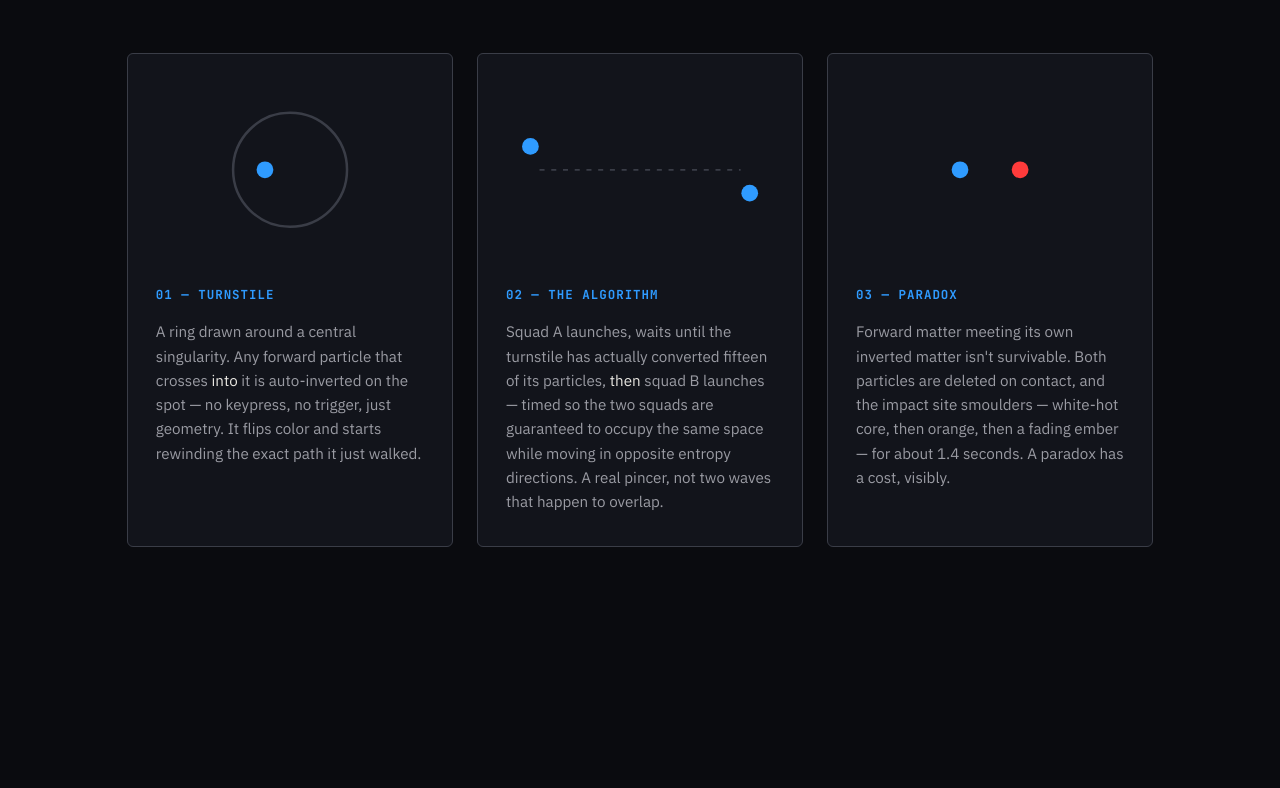
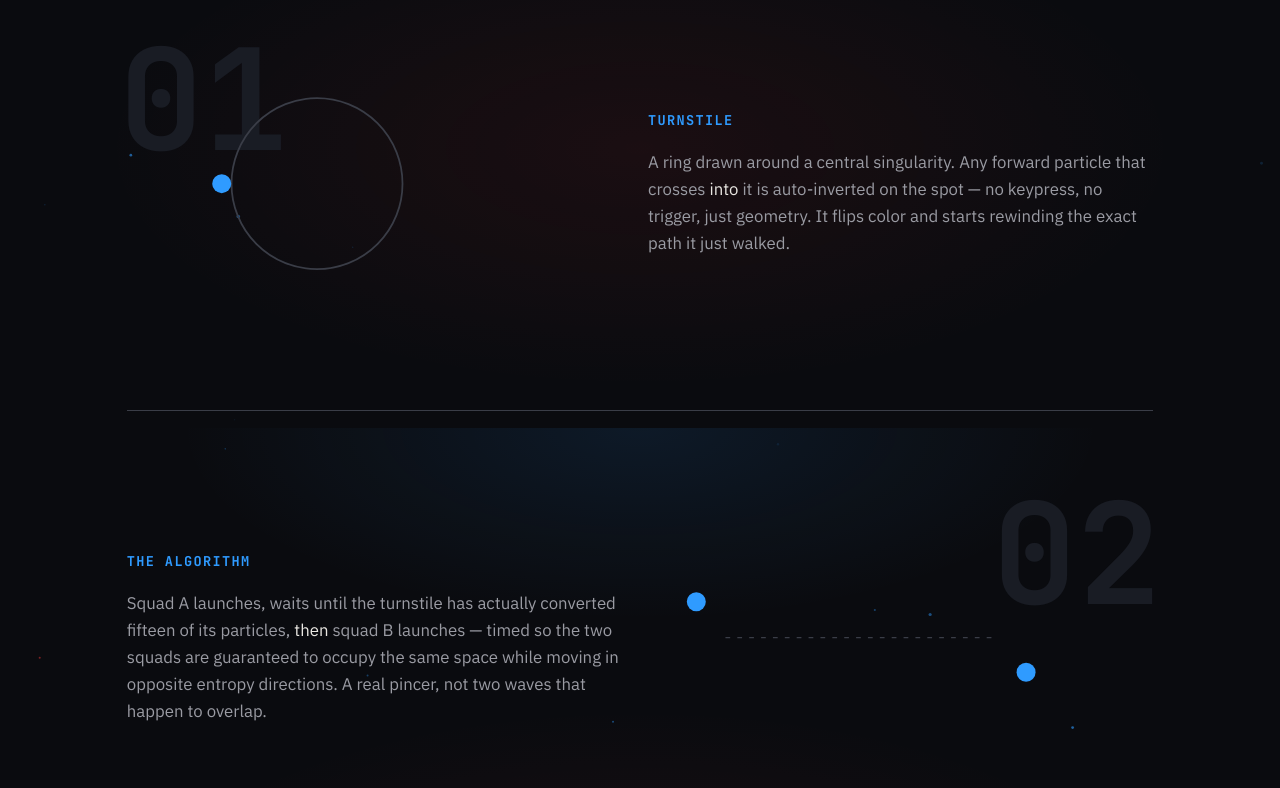
Before and after one commit to uhzoo4/TenAscll, a website built with Vite: page tenascii-site/index.html in a window 1280 px wide. Shown: the part 1172-1960 px from the top of the page. Built offline with nearby package versions, Linux system fonts and the light colour scheme.

Commit message:
Enhance tenascii-site hero section, ambient particle field, concept diagrams, and styles

```diff
--- a/tenascii-site/index.html
+++ b/tenascii-site/index.html
@@ -16,9 +16,13 @@
 
 <body>
 
+  <!-- ambient particle field, persists behind the whole page -->
+  <canvas id="particle-field" aria-hidden="true"></canvas>
+
   <!-- ============================== HERO ============================== -->
   <section class="hero" id="hero">
     <div class="hero-bg-grid" aria-hidden="true"></div>
+    <div class="hero-glow" aria-hidden="true"></div>
 
     <div class="hero-topbar">
       <span class="dot dot-forward"></span>
@@ -30,6 +34,7 @@
     <div class="hero-main">
       <div class="hero-text">
         <h1 class="hero-title" id="hero-title">TENET</h1>
+        <span class="hero-rule" aria-hidden="true"></span>
         <p class="hero-tag">
           Crossing the ring doesn't reverse the animation. It reverses the
           <em>particle</em> — it starts replaying its own recorded past,
@@ -43,12 +48,15 @@
 
       <div class="hero-ring-wrap">
         <svg class="hero-ring" viewBox="0 0 400 400" aria-hidden="true">
-          <!-- invisible reference path the dot travels along -->
+          <!-- invisible reference paths the two particles travel along --
+               squad A (forward, left origin) crosses in; squad B
+               (already-inverted, right origin) is retracing outward, so
+               the hero previews the turnstile AND the pincer at once -->
           <path id="motion-track" d="M 40 200 C 40 80, 360 80, 360 200" fill="none" opacity="0" />
-          <!-- the turnstile ring itself, drawn on load -->
+          <path id="motion-track-b" d="M 360 220 C 360 320, 40 320, 40 220" fill="none" opacity="0" />
           <circle id="turnstile-ring" cx="200" cy="200" r="120" fill="none" stroke="var(--grid)" stroke-width="1.5" />
-          <!-- the traveling particle -->
           <circle id="hero-dot" cx="40" cy="200" r="7" fill="var(--forward)" />
+          <circle id="hero-dot-b" cx="360" cy="220" r="7" fill="var(--inverted)" />
         </svg>
         <div class="hero-ring-caption mono">TURNSTILE_R = 34.0</div>
       </div>
@@ -71,29 +79,34 @@
       </p>
     </div>
 
-    <div class="concept-grid">
+    <div class="concept-rows">
 
-      <article class="concept-card" data-reveal>
-        <svg class="concept-diagram" viewBox="0 0 160 100" aria-hidden="true">
-          <circle cx="80" cy="50" r="34" fill="none" stroke="var(--grid)" stroke-width="1.5" />
-          <circle class="cd-dot cd-turnstile-dot" cx="10" cy="50" r="5" fill="var(--forward)" />
+      <article class="concept-row" data-reveal>
+        <span class="concept-ghost-num mono" aria-hidden="true">01</span>
+        <svg class="concept-diagram" viewBox="0 0 320 220" aria-hidden="true">
+          <circle cx="160" cy="110" r="72" fill="none" stroke="var(--grid)" stroke-width="1.5" />
+          <circle class="cd-dot cd-turnstile-dot" cx="24" cy="110" r="8" fill="var(--forward)" />
         </svg>
-        <h3 class="mono">01 — TURNSTILE</h3>
+        <div class="concept-copy">
+          <h3 class="mono">TURNSTILE</h3>
           <p>
             A ring drawn around a central singularity. Any forward particle
             that crosses <em>into</em> it is auto-inverted on the spot — no
             keypress, no trigger, just geometry. It flips color and starts
             rewinding the exact path it just walked.
           </p>
+        </div>
       </article>
 
-      <article class="concept-card" data-reveal>
-        <svg class="concept-diagram" viewBox="0 0 160 100" aria-hidden="true">
-          <circle class="cd-dot cd-pincer-a" cx="10" cy="35" r="5" fill="var(--forward)" />
-          <circle class="cd-dot cd-pincer-b" cx="150" cy="65" r="5" fill="var(--forward)" />
-          <line x1="20" y1="50" x2="140" y2="50" stroke="var(--grid)" stroke-width="1" stroke-dasharray="3 4" />
+      <article class="concept-row concept-row-reverse" data-reveal>
+        <span class="concept-ghost-num mono" aria-hidden="true">02</span>
+        <svg class="concept-diagram" viewBox="0 0 320 220" aria-hidden="true">
+          <circle class="cd-dot cd-pincer-a" cx="20" cy="80" r="8" fill="var(--forward)" />
+          <circle class="cd-dot cd-pincer-b" cx="300" cy="140" r="8" fill="var(--forward)" />
+          <line x1="45" y1="110" x2="275" y2="110" stroke="var(--grid)" stroke-width="1" stroke-dasharray="4 6" />
         </svg>
-        <h3 class="mono">02 — THE ALGORITHM</h3>
+        <div class="concept-copy">
+          <h3 class="mono">THE ALGORITHM</h3>
           <p>
             Squad A launches, waits until the turnstile has actually converted
             fifteen of its particles, <em>then</em> squad B launches — timed so
@@ -101,21 +114,25 @@
             moving in opposite entropy directions. A real pincer, not two
             waves that happen to overlap.
           </p>
+        </div>
       </article>
 
-      <article class="concept-card" data-reveal>
-        <svg class="concept-diagram" viewBox="0 0 160 100" aria-hidden="true">
-          <circle class="cd-dot cd-para-a" cx="60" cy="50" r="5" fill="var(--forward)" />
-          <circle class="cd-dot cd-para-b" cx="100" cy="50" r="5" fill="var(--inverted)" />
-          <circle class="cd-burst" cx="80" cy="50" r="2" fill="var(--ember)" opacity="0" />
+      <article class="concept-row" data-reveal>
+        <span class="concept-ghost-num mono" aria-hidden="true">03</span>
+        <svg class="concept-diagram" viewBox="0 0 320 220" aria-hidden="true">
+          <circle class="cd-dot cd-para-a" cx="120" cy="110" r="8" fill="var(--forward)" />
+          <circle class="cd-dot cd-para-b" cx="200" cy="110" r="8" fill="var(--inverted)" />
+          <circle class="cd-burst" cx="160" cy="110" r="3" fill="var(--ember)" opacity="0" />
         </svg>
-        <h3 class="mono">03 — PARADOX</h3>
+        <div class="concept-copy">
+          <h3 class="mono">PARADOX</h3>
           <p>
             Forward matter meeting its own inverted matter isn't survivable.
             Both particles are deleted on contact, and the impact site
             smoulders — white-hot core, then orange, then a fading ember —
             for about 1.4 seconds. A paradox has a cost, visibly.
           </p>
+        </div>
       </article>
 
     </div>
@@ -132,7 +149,9 @@
       </p>
     </div>
 
-    <div class="terminal-window" data-reveal>
+    <div class="terminal-window-wrap" data-reveal>
+      <div class="terminal-glow" aria-hidden="true"></div>
+      <div class="terminal-window">
         <div class="terminal-chrome">
           <span class="chrome-dot chrome-red"></span>
           <span class="chrome-dot chrome-yellow"></span>
@@ -142,6 +161,7 @@
         <div class="terminal-body">
           <img src="/img2art-preview.png"
             alt="A photo converted to braille terminal art with real color, showing a mountain silhouette, a sun, and a gradient sky rendered entirely in dithered braille dots" />
+        </div>
       </div>
     </div>
 
@@ -223,10 +243,7 @@
       <span class="dim">$</span> ./build/tenet
     </div>
     <div class="footer-links">
-      <a href="#" class="footer-repo-link">
-        <github class="com">
-          <unzoo4>/TENASCII
-      </a>
+      <a href="#" class="footer-repo-link">github.com/your-username/TENASCII</a>
       <span class="dim">·</span>
       <span class="dim">built in C11, no dependencies but stb_image</span>
     </div>
--- a/tenascii-site/src/main.js
+++ b/tenascii-site/src/main.js
@@ -15,6 +15,69 @@ const COLOR_FORWARD = '#2f9bff';
 const COLOR_INVERTED = '#ff3b3b';
 
 // ------------------------------------------------------------------
+// Ambient particle field: a persistent field of slow-drifting dots
+// behind the whole page, mostly blue with a minority red, echoing the
+// forward/inverted duality everywhere, not just in the diagrams.
+// Plain canvas + rAF rather than anime.js -- animating ~70 independent
+// elements is exactly the case where a direct canvas loop is the
+// better tool than driving that many DOM nodes through a tween engine.
+// ------------------------------------------------------------------
+function particleField() {
+  const canvas = document.getElementById('particle-field');
+  if (!canvas) return;
+  const ctx = canvas.getContext('2d');
+  let w, h, dpr;
+  let particles = [];
+
+  function resize() {
+    dpr = Math.min(window.devicePixelRatio || 1, 2);
+    w = window.innerWidth;
+    h = document.documentElement.scrollHeight;
+    canvas.width = w * dpr;
+    canvas.height = h * dpr;
+    canvas.style.height = h + 'px';
+    ctx.setTransform(dpr, 0, 0, dpr, 0, 0);
+  }
+
+  function seed() {
+    const count = Math.round((w * h) / 32000);
+    particles = Array.from({ length: Math.min(count, 140) }, () => ({
+      x: Math.random() * w,
+      y: Math.random() * h,
+      r: Math.random() * 1.4 + 0.4,
+      vx: (Math.random() - 0.5) * 0.06,
+      vy: (Math.random() - 0.5) * 0.06,
+      inverted: Math.random() < 0.22,
+      phase: Math.random() * Math.PI * 2,
+    }));
+  }
+
+  resize();
+  seed();
+  window.addEventListener('resize', () => { resize(); seed(); });
+
+  let t = 0;
+  function tick() {
+    t += 0.01;
+    ctx.clearRect(0, 0, w, h);
+    for (const p of particles) {
+      p.x += p.vx; p.y += p.vy;
+      if (p.x < 0) p.x = w; if (p.x > w) p.x = 0;
+      if (p.y < 0) p.y = h; if (p.y > h) p.y = 0;
+      const pulse = 0.35 + 0.25 * Math.sin(t + p.phase);
+      ctx.beginPath();
+      ctx.arc(p.x, p.y, p.r, 0, Math.PI * 2);
+      ctx.fillStyle = p.inverted
+        ? `rgba(255,59,59,${pulse})`
+        : `rgba(47,155,255,${pulse})`;
+      ctx.fill();
+    }
+    requestAnimationFrame(tick);
+  }
+  requestAnimationFrame(tick);
+}
+
+// ------------------------------------------------------------------
 // Hero: title reveal, turnstile ring self-draw, particle crossing +
 // inverting along a motion path. Plays once on load, not looped --
 // this is a one-shot entrance, the ambient loops live further down
@@ -24,7 +87,9 @@ function heroIntro() {
   const split = splitText('#hero-title', { chars: true });
   const ringDrawable = svg.createDrawable('#turnstile-ring');
   const motion = svg.createMotionPath('#motion-track');
+  const motionB = svg.createMotionPath('#motion-track-b');
   const dot = document.getElementById('hero-dot');
+  const dotB = document.getElementById('hero-dot-b');
 
   const legDuration = 1700;
   const forwardLegStart = 650;
@@ -40,11 +105,13 @@ function heroIntro() {
       duration: 700,
       delay: stagger(36),
     }, 0)
-    .add('.hero-tag', { opacity: [0, 1], y: [12, 0], duration: 600 }, 300)
-    .add('.hero-cta', { opacity: [0, 1], y: [12, 0], duration: 600 }, 450)
+    .add('.hero-rule', { width: [0, 120], duration: 700, ease: 'inOutQuad' }, 500)
+    .add('.hero-tag', { opacity: [0, 1], y: [12, 0], duration: 600 }, 350)
+    .add('.hero-cta', { opacity: [0, 1], y: [12, 0], duration: 600 }, 500)
     .add('.hero-ring-caption', { opacity: [0, 1], duration: 600 }, 550)
     .add(ringDrawable, { draw: ['0 0', '0 1'], duration: 1300, ease: 'inOutQuad' }, 250)
     .add(dot, { ...motion, duration: legDuration, ease: 'inOutQuad' }, forwardLegStart)
+    .add(dotB, { ...motionB, duration: legDuration * 0.9, ease: 'inOutQuad' }, forwardLegStart + 220)
     .add(dot, {
       ...motion,
       duration: legDuration,
@@ -129,6 +196,8 @@ function scrollReveals() {
   });
 }
 
+particleField();
+
 document.fonts.ready.then(() => {
   heroIntro();
   conceptDiagrams();
--- a/tenascii-site/src/style.css
+++ b/tenascii-site/src/style.css
@@ -32,11 +32,34 @@ html {
 body {
   margin: 0;
   background: var(--void);
+  background-image:
+    radial-gradient(ellipse 60% 40% at 50% 0%, rgba(47, 155, 255, 0.10), transparent 60%),
+    radial-gradient(ellipse 70% 50% at 50% 65%, rgba(255, 59, 59, 0.07), transparent 60%);
+  background-attachment: fixed;
   color: var(--paper);
   font-family: var(--body);
   font-size: 16px;
   line-height: 1.6;
   -webkit-font-smoothing: antialiased;
+  position: relative;
+}
+
+#particle-field {
+  position: fixed;
+  inset: 0;
+  width: 100%;
+  height: 100%;
+  z-index: 0;
+  pointer-events: none;
+}
+
+.hero,
+.concept,
+.showcase,
+.architecture,
+.site-footer {
+  position: relative;
+  z-index: 1;
 }
 
 h1,
@@ -142,16 +165,35 @@ button:focus-visible {
   padding-top: 2rem;
 }
 
+.hero-glow {
+  position: absolute;
+  top: 8%;
+  right: 6%;
+  width: min(60vw, 640px);
+  height: min(60vw, 640px);
+  background: radial-gradient(circle, rgba(47, 155, 255, 0.22) 0%, rgba(255, 59, 59, 0.08) 45%, transparent 72%);
+  filter: blur(10px);
+  pointer-events: none;
+}
+
 .hero-title {
-  font-size: clamp(4rem, 12vw, 9rem);
+  font-size: clamp(4.5rem, 15vw, 12.5rem);
   font-weight: 700;
-  letter-spacing: -0.02em;
-  line-height: 0.9;
+  letter-spacing: -0.035em;
+  line-height: 0.86;
 }
 
 .hero-title .char {
   display: inline-block;
   will-change: transform, opacity;
+}
+
+.hero-rule {
+  display: block;
+  width: 0;
+  height: 2px;
+  margin: 1.4rem 0 0;
+  background: linear-gradient(to right, var(--forward), var(--inverted));
 }
 
 .hero-tag {
@@ -208,7 +250,7 @@ button:focus-visible {
 
 .hero-ring {
   width: 100%;
-  max-width: 380px;
+  max-width: 520px;
   height: auto;
 }
 
@@ -282,54 +324,105 @@ section {
   margin: 0 auto;
 }
 
-.concept-grid {
-  display: grid;
-  grid-template-columns: repeat(3, 1fr);
-  gap: 1.5rem;
+.concept-rows {
+  display: flex;
+  flex-direction: column;
+  gap: clamp(3rem, 8vw, 6rem);
 }
 
-.concept-card {
-  background: var(--void-2);
-  border: 1px solid var(--grid);
-  border-radius: 6px;
-  padding: 2rem 1.75rem;
+.concept-row {
+  position: relative;
+  display: grid;
+  grid-template-columns: 1fr 1.05fr;
+  align-items: center;
+  gap: 2.5rem;
+  padding-bottom: clamp(3rem, 8vw, 6rem);
+  border-bottom: 1px solid var(--grid);
+}
+
+.concept-row:last-child {
+  border-bottom: none;
+  padding-bottom: 0;
+}
+
+.concept-row-reverse {
+  grid-template-columns: 1.05fr 1fr;
+}
+
+.concept-row-reverse .concept-diagram {
+  order: 2;
+}
+
+.concept-row-reverse .concept-copy {
+  order: 1;
+}
+
+.concept-ghost-num {
+  position: absolute;
+  top: -1.5rem;
+  left: -0.5rem;
+  font-size: clamp(5rem, 11vw, 9rem);
+  font-weight: 700;
+  color: var(--void-3);
+  z-index: -1;
+  user-select: none;
+  line-height: 1;
+}
+
+.concept-row-reverse .concept-ghost-num {
+  left: auto;
+  right: -0.5rem;
 }
 
 .concept-diagram {
   width: 100%;
   height: auto;
-  margin-bottom: 1.5rem;
+  max-width: 380px;
 }
 
-.concept-card h3 {
-  font-size: 0.78rem;
-  letter-spacing: 0.08em;
+.concept-copy h3 {
+  font-size: 0.85rem;
+  letter-spacing: 0.1em;
   color: var(--forward);
-  margin-bottom: 0.9rem;
+  margin-bottom: 1.1rem;
 }
 
-.concept-card p {
+.concept-copy p {
   color: var(--paper-dim);
-  font-size: 0.95rem;
+  font-size: 1.05rem;
+  max-width: 32rem;
 }
 
-.concept-card p em {
+.concept-copy p em {
   color: var(--paper);
   font-style: normal;
 }
 
 /* ===================== showcase ===================== */
 .showcase {
-  max-width: var(--max-w);
+  max-width: 1320px;
   margin: 0 auto;
+}
+
+.terminal-window-wrap {
+  position: relative;
+}
+
+.terminal-glow {
+  position: absolute;
+  inset: -6%;
+  background: radial-gradient(ellipse 60% 60% at 50% 40%, rgba(47, 155, 255, 0.16), transparent 70%);
+  filter: blur(20px);
+  pointer-events: none;
+  z-index: -1;
 }
 
 .terminal-window {
   border: 1px solid var(--grid);
-  border-radius: 8px;
+  border-radius: 10px;
   overflow: hidden;
   background: #000;
-  box-shadow: 0 30px 80px -30px rgba(0, 0, 0, 0.6);
+  box-shadow: 0 40px 100px -30px rgba(0, 0, 0, 0.75);
 }
 
 .terminal-chrome {
@@ -542,8 +635,24 @@ section {
     margin: 0 auto;
   }
 
-  .concept-grid {
+  .concept-row,
+  .concept-row-reverse {
     grid-template-columns: 1fr;
+  }
+
+  .concept-row-reverse .concept-diagram,
+  .concept-row-reverse .concept-copy {
+    order: initial;
+  }
+
+  .concept-ghost-num {
+    position: static;
+    display: block;
+    margin-bottom: -1.5rem;
+  }
+
+  .concept-row-reverse .concept-ghost-num {
+    text-align: right;
   }
 
   .module-row {
```
Also changed, not shown: 1 other file. Lines whose indentation alone changed are shown as unchanged.
